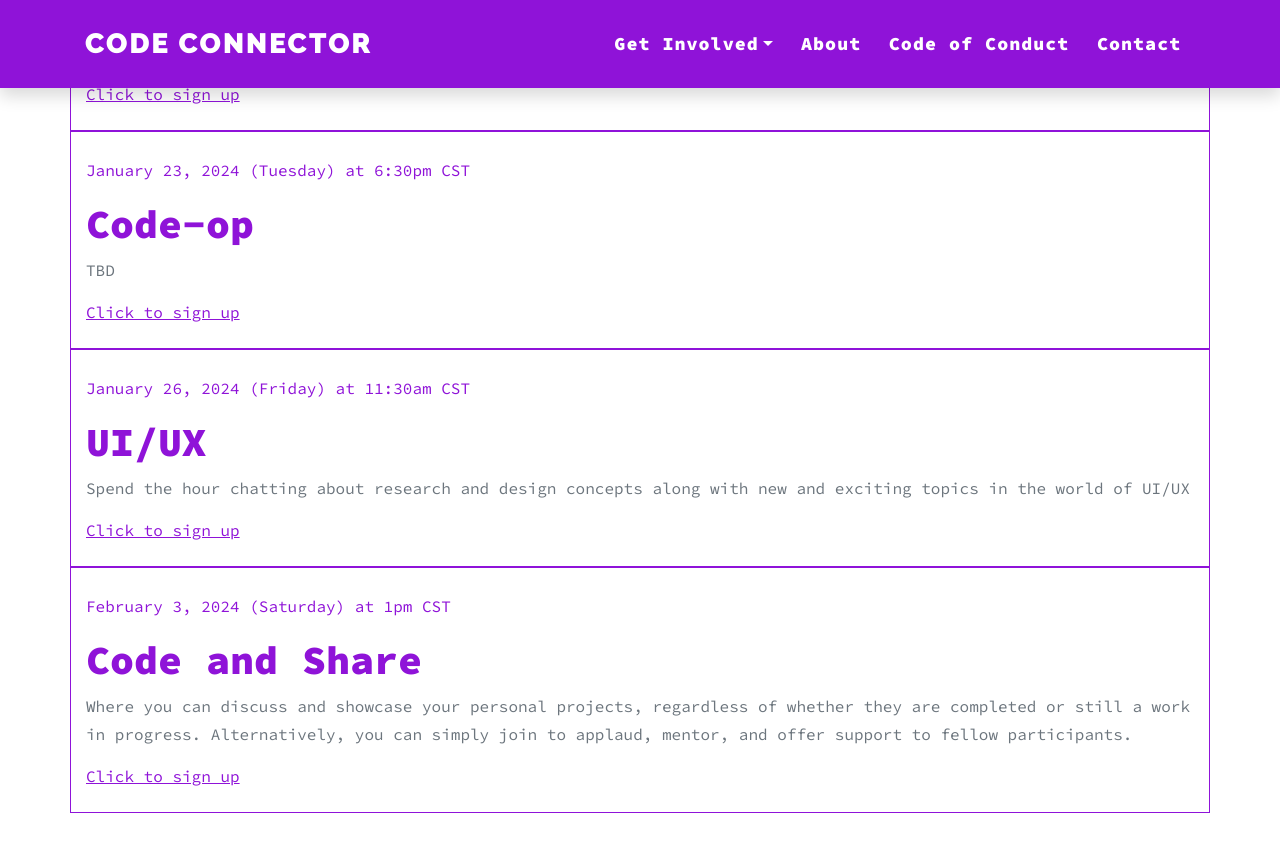
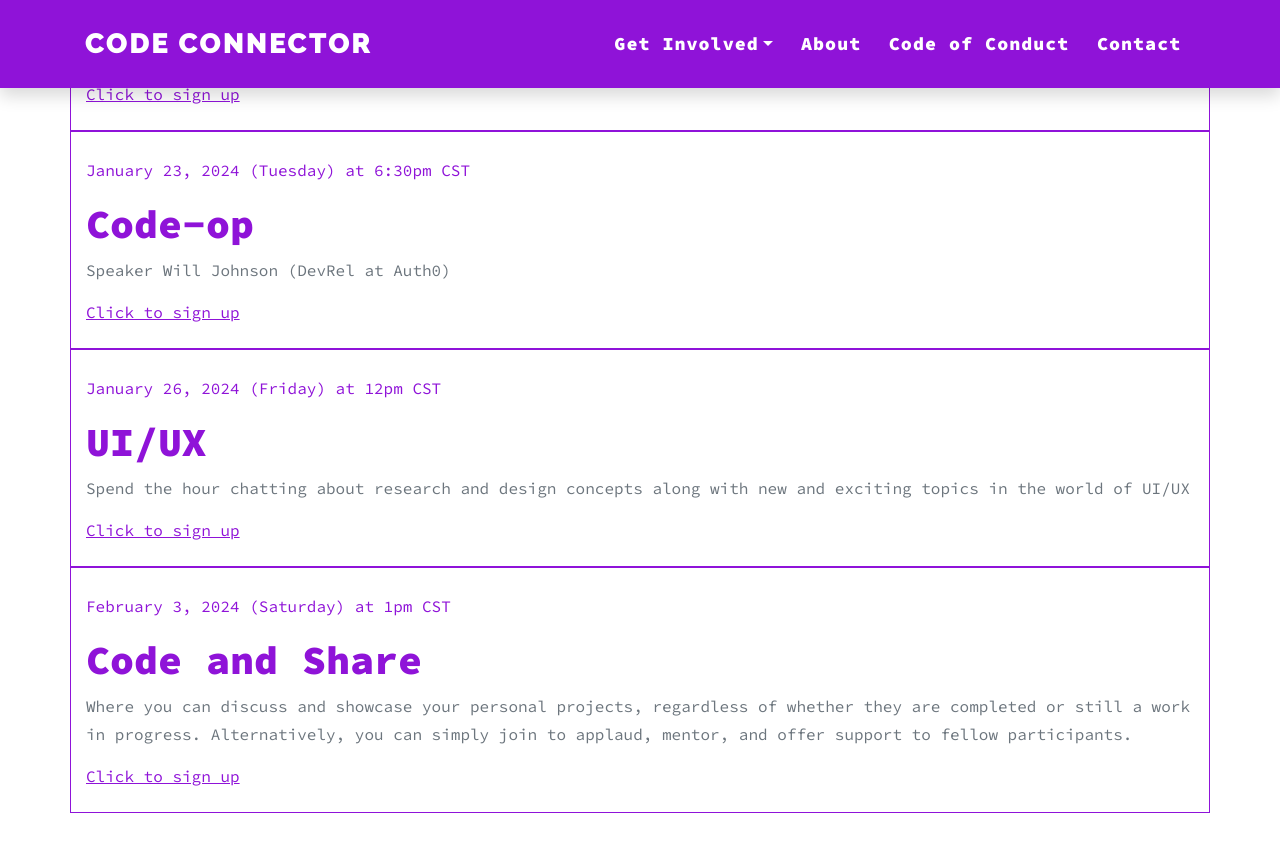
Before and after one commit to codeconnector/codeconnector.github.io, a Jekyll site: the page built from schedule.html, in a window 1280 px wide and 900 px high, scrolled down 1118 px. Shown: the top 852 px of the window. Built offline with Jekyll 4.4.1, drawn with Linux system fonts in a browser that asks for light colours.

Commit message:
Update the UI/UX meetup details

```diff
--- a/_data/meetups.yml
+++ b/_data/meetups.yml
@@ -8,9 +8,9 @@
   signuplink: https://www.meetup.com/memphis-technology-user-groups/events/298227712/
 - date: January 23, 2024 (Tuesday) at 6:30pm CST
   title: Code-op
-  description: TBD
+  description: Speaker Will Johnson (DevRel at Auth0)
   signuplink:  https://www.meetup.com/memphis-technology-user-groups/events/298227731/
-- date: January 26, 2024 (Friday) at 11:30am CST
+- date: January 26, 2024 (Friday) at 12pm CST
   title: UI/UX
   description: Spend the hour chatting about research and design concepts along with new and exciting topics in the world of UI/UX
   signuplink:  https://www.meetup.com/memphis-technology-user-groups/events/297726030/
```
